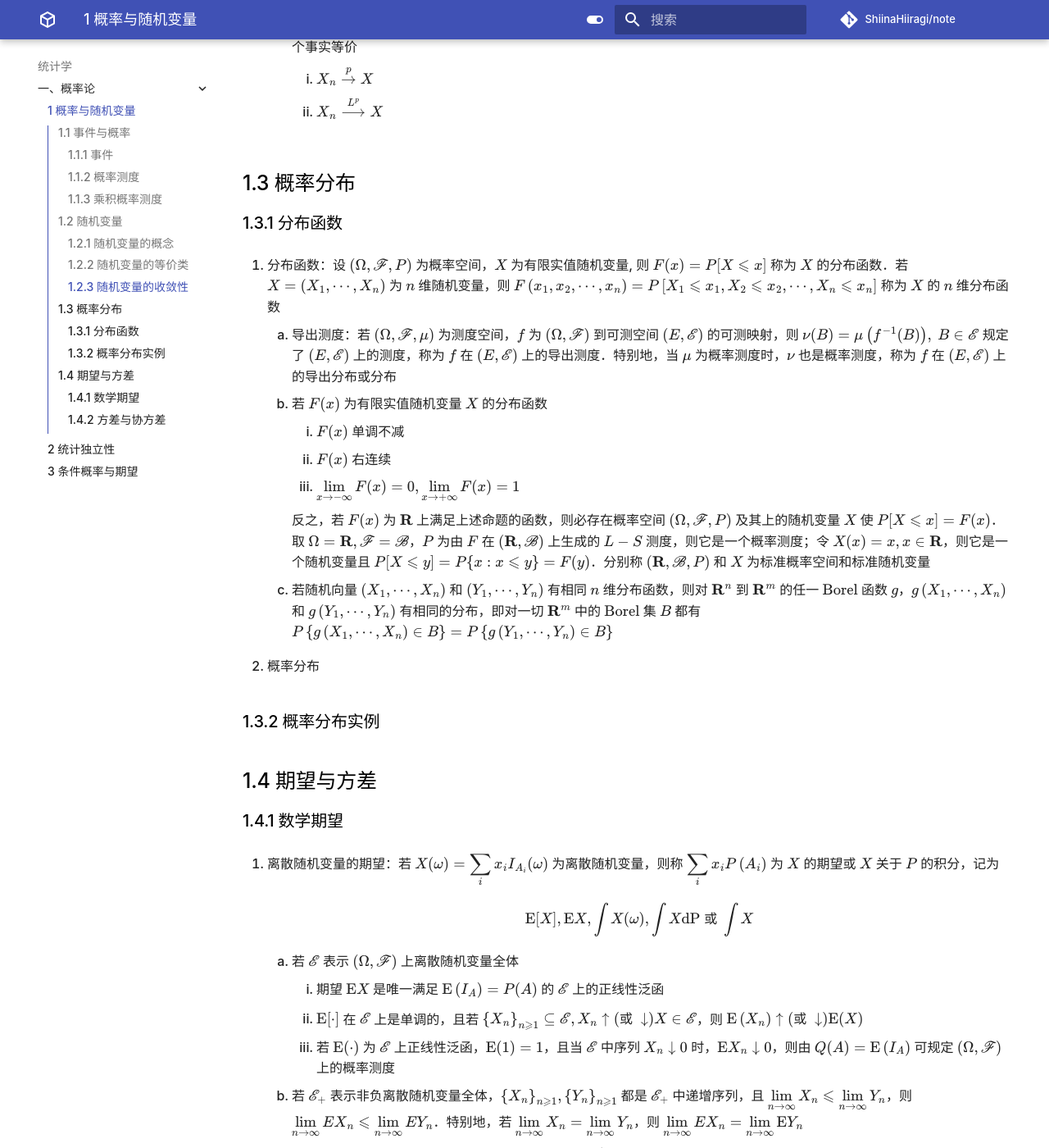
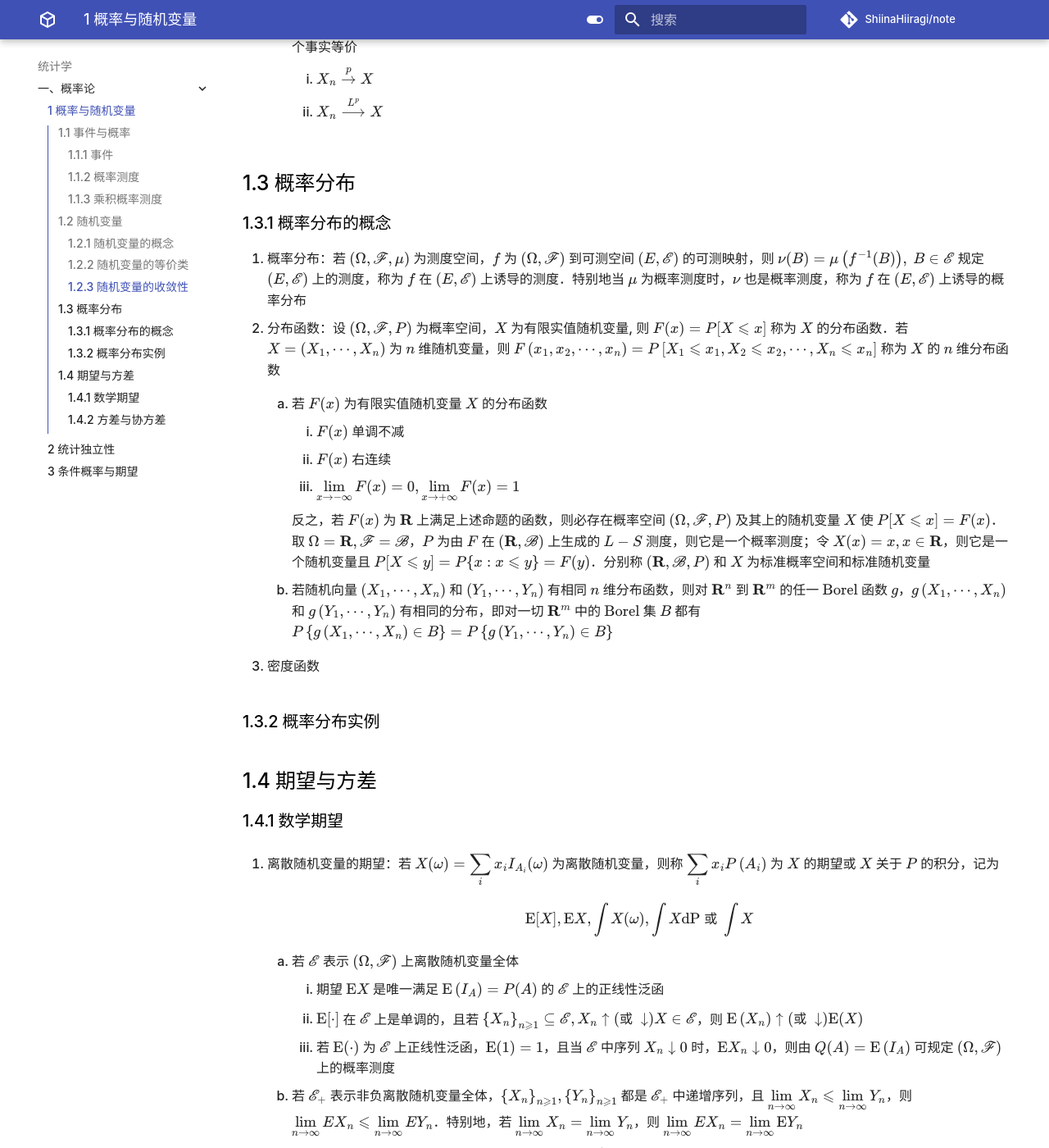
Before and after one commit to ShiinaHiiragi/note, an MkDocs documentation site: the page built from docs/stat/prob/prob.md, in a window 1280 px wide and 1400 px high, scrolled down 7613 px. Shown: the whole window at 82% size. Built offline with MkDocs 1.6.1 and Material for MkDocs 9.7.7, drawn with Linux system fonts in a browser that asks for light colours; comment, search, counter and statistics services are not loaded.

Commit message:
add distribute

```diff
--- a/docs/stat/prob/prob.md
+++ b/docs/stat/prob/prob.md
@@ -215,19 +215,19 @@
         2. $X_{n} \stackrel{L^{p}}{\longrightarrow} X$
 
 ## 1.3 概率分布
-### 1.3.1 分布函数
-1. 分布函数：设 $(\Omega, \mathscr{F}, P)$ 为概率空间，$X$ 为有限实值随机变量, 则 $F(x)=P[X \leqslant x]$ 称为 $X$ 的分布函数．若 $X=\left(X_{1}, \cdots, X_{n}\right)$ 为 $n$ 维随机变量，则 $F\left(x_{1}, x_{2}, \cdots, x_{n}\right)=P\left[X_{1} \leqslant x_{1}, X_{2} \leqslant x_{2}, \cdots, X_{n} \leqslant x_{n}\right]$ 称为 $X$ 的 $n$ 维分布函数
-    1. 导出测度：若 $(\Omega, \mathscr{F}, \mu)$ 为测度空间，$f$ 为 $(\Omega, \mathscr{F})$ 到可测空间 $(E, \mathscr{E})$ 的可测映射，则 $\nu(B)=\mu\left(f^{-1}(B)\right), \ B \in \mathscr{E}$ 规定了 $(E, \mathscr{E})$ 上的测度，称为 $f$ 在 $(E, \mathscr{E})$ 上的导出测度．特别地，当 $\mu$ 为概率测度时，$\nu$ 也是概率测度，称为 $f$ 在 $(E, \mathscr{E})$ 上的导出分布或分布
-    2. 若 $F(x)$ 为有限实值随机变量 $X$ 的分布函数
+### 1.3.1 概率分布的概念
+1. 概率分布：若 $(\Omega, \mathscr{F}, \mu)$ 为测度空间，$f$ 为 $(\Omega, \mathscr{F})$ 到可测空间 $(E, \mathscr{E})$ 的可测映射，则 $\nu(B)=\mu\left(f^{-1}(B)\right), \ B \in \mathscr{E}$ 规定 $(E, \mathscr{E})$ 上的测度，称为 $f$ 在 $(E, \mathscr{E})$ 上诱导的测度．特别地当 $\mu$ 为概率测度时，$\nu$ 也是概率测度，称为 $f$ 在 $(E, \mathscr{E})$ 上诱导的概率分布
+2. 分布函数：设 $(\Omega, \mathscr{F}, P)$ 为概率空间，$X$ 为有限实值随机变量, 则 $F(x)=P[X \leqslant x]$ 称为 $X$ 的分布函数．若 $X=\left(X_{1}, \cdots, X_{n}\right)$ 为 $n$ 维随机变量，则 $F\left(x_{1}, x_{2}, \cdots, x_{n}\right)=P\left[X_{1} \leqslant x_{1}, X_{2} \leqslant x_{2}, \cdots, X_{n} \leqslant x_{n}\right]$ 称为 $X$ 的 $n$ 维分布函数
+    1. 若 $F(x)$ 为有限实值随机变量 $X$ 的分布函数
         1. $F(x)$ 单调不减
         2. $F(x)$ 右连续
         3. ${\displaystyle \lim _{x \rightarrow-\infty} F(x)=0, \lim _{x \rightarrow+\infty} F(x)=1}$
 
         反之，若 $F(x)$ 为 $\mathbf{R}$ 上满足上述命题的函数，则必存在概率空间 $(\Omega, \mathscr{F}, P)$ 及其上的随机变量 $X$ 使 $P[X \leqslant x]=F(x)$．取 $\Omega=\mathbf{R}, \mathscr{F}=\mathscr{B}$，$P$ 为由 $F$ 在 $(\mathbf{R}, \mathscr{B})$ 上生成的 $L-S$ 测度，则它是一个概率测度；令 $X(x)=x, x \in \mathbf{R}$，则它是一个随机变量且 $P[X \leqslant y]=P\{x: x \leqslant y\}=F(y)$．分别称 $(\mathbf{R}, \mathscr{B}, P)$ 和 $X$ 为标准概率空间和标准随机变量
 
-    3. 若随机向量 $\left(X_{1}, \cdots, X_{n}\right)$ 和 $\left(Y_{1}, \cdots, Y_{n}\right)$ 有相同 $n$ 维分布函数，则对 $\mathbf{R}^{n}$ 到 $\mathbf{R}^{m}$ 的任一 $\text{Borel}$ 函数 $g$，$g\left(X_{1}, \cdots, X_{n}\right)$ 和 $g\left(Y_{1}, \cdots, Y_{n}\right)$ 有相同的分布，即对一切 $\mathbf{R}^{m}$ 中的 $\text{Borel}$ 集 $B$ 都有 $P\left\{g\left(X_{1}, \cdots, X_{n}\right) \in B\right\}=P\left\{g\left(Y_{1}, \cdots, Y_{n}\right) \in B\right\}$
+    2. 若随机向量 $\left(X_{1}, \cdots, X_{n}\right)$ 和 $\left(Y_{1}, \cdots, Y_{n}\right)$ 有相同 $n$ 维分布函数，则对 $\mathbf{R}^{n}$ 到 $\mathbf{R}^{m}$ 的任一 $\text{Borel}$ 函数 $g$，$g\left(X_{1}, \cdots, X_{n}\right)$ 和 $g\left(Y_{1}, \cdots, Y_{n}\right)$ 有相同的分布，即对一切 $\mathbf{R}^{m}$ 中的 $\text{Borel}$ 集 $B$ 都有 $P\left\{g\left(X_{1}, \cdots, X_{n}\right) \in B\right\}=P\left\{g\left(Y_{1}, \cdots, Y_{n}\right) \in B\right\}$
 
-2. 概率分布
+3. 密度函数
 
 ### 1.3.2 概率分布实例
 
```
